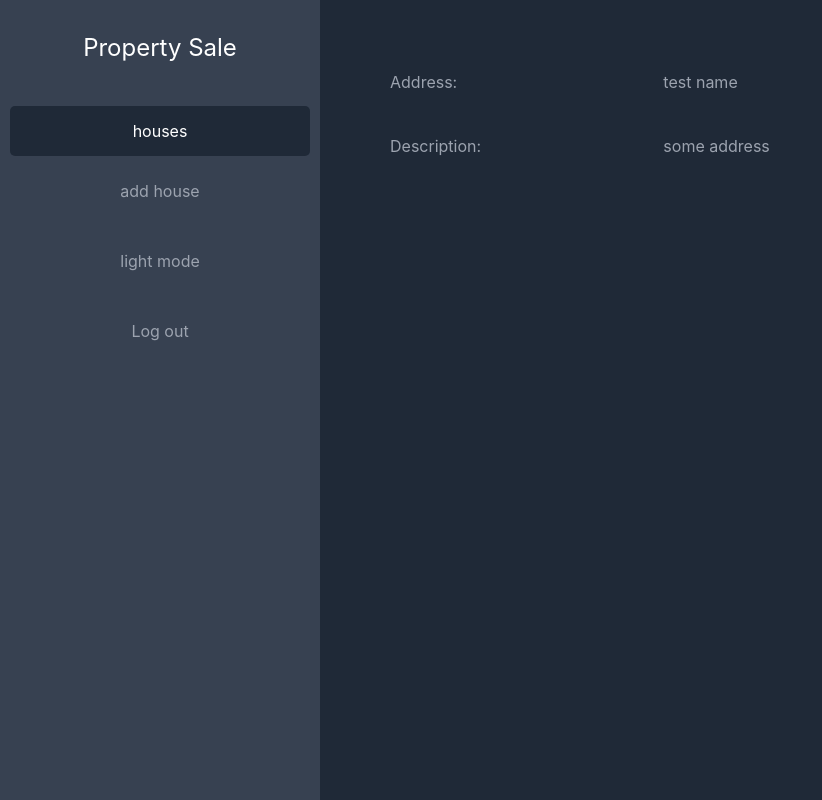
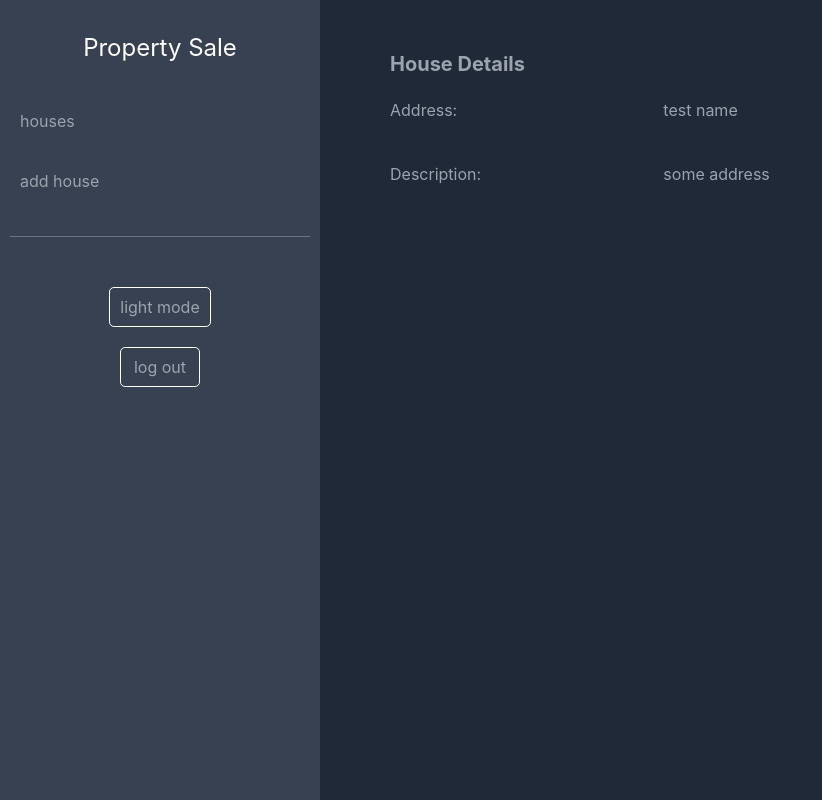
Before and after one commit to SajjadMashhadi/property-sale, a React (Vite) app: page /houses/1 in a window 1280 px wide. Shown: the whole page, without its empty margins (0-822 px from the left). Built offline with nearby package versions, Linux system fonts and the light colour scheme; data requests are answered from the project's data file.

Commit message:
add react leaflet to the project

```diff
--- a/data/db.json
+++ b/data/db.json
@@ -21,6 +21,18 @@
       "id": 2,
       "address": "test name 2",
       "description": "some address 2"
+    },
+    {
+      "address": "fdafasfed",
+      "description": "fsd dasf ds d fasdfsf se fwe fa ",
+      "phone": "4213421",
+      "id": 3
+    },
+    {
+      "address": "fsdf as fadsf sda fsa fds fsf",
+      "description": " sdfsa fdsf saf fdsaf daf asda",
+      "phone": "43214234324",
+      "id": 4
     }
   ]
 }
--- a/index.html
+++ b/index.html
@@ -4,6 +4,7 @@
     <meta charset="UTF-8" />
     <link rel="icon" type="image/svg+xml" href="/vite.svg" />
     <meta name="viewport" content="width=device-width, initial-scale=1.0" />
+
     <link
       rel="stylesheet"
       href="https://unpkg.com/leaflet@1.9.4/dist/leaflet.css"
--- a/src/components/addHouse.tsx
+++ b/src/components/addHouse.tsx
@@ -1,17 +1,20 @@
 import { useState } from "react";
 import Button from "./button";
+import Input from "./input";
+
+import { MapContainer, TileLayer, useMap, Marker, Popup } from "react-leaflet";
 
 interface house {
   address: string;
   description: string;
-  phone: number | undefined;
+  phone: string;
 }
 
 export default function AddHouse() {
   const [formData, setFormData] = useState<house>({
     address: "",
     description: "",
-    phone: undefined,
+    phone: "",
   });
 
   function handleSubmit(e: React.FormEvent<HTMLFormElement>) {
@@ -31,45 +34,48 @@ export default function AddHouse() {
   }
 
   return (
-    <div className="w-3/4 flex flex-col gap-[20px] p-[50px]">
+    <div className="overflow-auto w-3/4 flex flex-col gap-[20px] p-[50px]">
       <h1 className="font-bold text-xl w-full text-center">Add House</h1>
       <form
-        className="flex flex-col gap-[30px]"
+        className="flex flex-col gap-[30px] items-center  p-[50px]"
         onSubmit={(e) => handleSubmit(e)}
       >
-        <div>
-          <label htmlFor="address">Address: </label>
-          <input
-            onChange={(e) => handleChange(e)}
-            value={formData.address}
-            className="w-[300px] h-[30px] p-[10px] bg-inherit border-b-gray-200 focus:border-none focus-within:border-none"
-            type="text"
-            name="address"
-            placeholder="address"
+        <Input
+          type="text"
+          label="phone"
+          value={formData.phone}
+          handleChange={handleChange}
+        />
+        <Input
+          type="text"
+          label="address"
+          value={formData.address}
+          handleChange={handleChange}
+        />
+        <Input
+          type="text"
+          label="description"
+          value={formData.description}
+          handleChange={handleChange}
+        />
+
+        <MapContainer
+          style={{ height: "300px", width: "500px" }}
+          center={[51.505, -0.09]}
+          zoom={13}
+          scrollWheelZoom={false}
+        >
+          <TileLayer
+            attribution='&copy; <a href="https://www.openstreetmap.org/copyright">OpenStreetMap</a> contributors'
+            url="https://{s}.tile.openstreetmap.org/{z}/{x}/{y}.png"
           />
-        </div>
-        <div>
-          <label htmlFor="description">Description: </label>
-          <input
-            value={formData.description}
-            onChange={(e) => handleChange(e)}
-            className="w-[300px] h-[30px] p-[10px] bg-inherit border-b-gray-200 focus:border-none focus-within:border-none"
-            type="text"
-            name="description"
-            placeholder="description"
-          />
-        </div>
-        <div>
-          <label htmlFor="phone">Phone: </label>
-          <input
-            value={formData.phone}
-            onChange={(e) => handleChange(e)}
-            className="w-[300px] h-[30px] p-[10px] bg-inherit border-b-gray-200 focus:border-none focus-within:border-none"
-            type="text"
-            name="phone"
-            placeholder="phone"
-          />
-        </div>
+          <Marker position={[51.505, -0.09]}>
+            <Popup>
+              A pretty CSS3 popup. <br /> Easily customizable.
+            </Popup>
+          </Marker>
+        </MapContainer>
+
         <Button text="Add" />
       </form>
     </div>
--- a/src/components/button.tsx
+++ b/src/components/button.tsx
@@ -1,7 +1,14 @@
-export default function Button({ text }: { text: string }) {
+export default function Button({
+  text,
+  onClick,
+}: {
+  text: string;
+  onClick?: () => void;
+}) {
   return (
     <button
-      className="w-[80px] h-[40px] text-center rounded-[5px] border-solid border-black border-[1px] hover:bg-black hover:text-white dark:border-white dark:hover:bg-white dark:hover:text-black "
+      onClick={onClick ? () => onClick() : undefined}
+      className="min-w-[80px] w-fit px-[10px] h-[40px] text-center rounded-[5px] border-solid border-black border-[1px] hover:bg-black hover:text-white dark:border-white dark:hover:bg-white dark:hover:text-black "
       type="submit"
     >
       {text}
--- a/src/components/house.tsx
+++ b/src/components/house.tsx
@@ -21,6 +21,7 @@ export default function House() {
   if (house) {
     return (
       <div className="w-3/4 p-[50px]">
+        <h1 className="font-bold text-xl w-full pl-[20px]">House Details</h1>
         <DetailFiels title="Address" content={house.address} />
         <DetailFiels title="Description" content={house.description} />
       </div>
--- /dev/null
+++ b/src/components/input.tsx
@@ -0,0 +1,25 @@
+export default function Input({
+  type,
+  value,
+  label,
+  handleChange,
+}: {
+  type: string;
+  value: string | number | undefined;
+  label: string;
+  handleChange: (e: React.ChangeEvent<HTMLInputElement>) => void;
+}) {
+  return (
+    <div className="w-full flex flex-row justify-between items-center px-[50px]">
+      <label htmlFor={label}>{label}: </label>
+      <input
+        onChange={(e) => handleChange(e)}
+        value={value}
+        className="w-[300px] h-[30px] placeholder:text-gray-400 dark:placeholder:text-gray-600 bg-inherit border-b-[#a3a3a341] focus:border-b-gray-400 border-b border-solid focus:outline-none "
+        type={type}
+        name={label}
+        placeholder={label}
+      />
+    </div>
+  );
+}
--- a/src/components/sidebar.tsx
+++ b/src/components/sidebar.tsx
@@ -1,17 +1,18 @@
 import ThemeSwitch from "../components/themeSwitch";
 import { NavLink } from "react-router-dom";
+import Button from "./button";
 
 export default function Sidebar() {
   const logout = () => {};
   return (
-    <div className=" w-1/4 h-full flex flex-col gap-[20px] bg-gray-50 dark:bg-gray-700 p-[10px] pt-[30px]">
+    <div className=" w-1/4 h-full flex flex-col gap-[10px] bg-gray-50 dark:bg-gray-700 p-[10px] pt-[30px]">
       <h1 className="text-[24px] text-center dark:text-white">Property Sale</h1>
       <div className="flex flex-col gap-[10px] mt-[20px] ">
         <NavLink
-          to="/houses"
+          to="/"
           className={({ isActive }) =>
             [
-              "h-[50px] rounded-[5px] flex justify-center items-center ",
+              "h-[50px] rounded-[5px] flex pl-[10px] items-center ",
               isActive
                 ? "dark:bg-gray-800 bg-gray-700 dark:text-white text-white"
                 : "dark:hover:bg-gray-600 hover:bg-gray-200",
@@ -25,7 +26,7 @@ export default function Sidebar() {
           to="/addHouse"
           className={({ isActive }) =>
             [
-              "h-[50px] rounded-[5px] flex justify-center items-center ",
+              "h-[50px] rounded-[5px] flex pl-[10px] items-center ",
               isActive
                 ? "dark:bg-gray-800 bg-gray-700 dark:text-white text-white"
                 : "dark:hover:bg-gray-600 hover:bg-gray-200",
@@ -35,13 +36,11 @@ export default function Sidebar() {
           add house
         </NavLink>
       </div>
-      <ThemeSwitch />
-      <button
-        className="h-[50px] rounded-[5px] flex justify-center items-center dark:hover:bg-gray-600 hover:bg-gray-200"
-        onClick={() => logout()}
-      >
-        Log out
-      </button>
+      <hr className="border-gray-300 dark:border-gray-500 my-[20px]" />
+      <div className="flex flex-col gap-[20px] items-center mt-[20px]">
+        <ThemeSwitch />
+        <Button text="log out" onClick={logout} />
+      </div>
     </div>
   );
 }
--- a/src/components/themeSwitch.tsx
+++ b/src/components/themeSwitch.tsx
@@ -1,5 +1,6 @@
 import { useEffect } from "react";
 import { useLocalStorage } from "usehooks-ts";
+import Button from "./button";
 
 export default function ThemeSwitch() {
   const [theme, setTheme] = useLocalStorage("theme", "dark");
@@ -14,11 +15,9 @@ export default function ThemeSwitch() {
   };
 
   return (
-    <button
-      className="h-[50px] rounded-[5px] flex justify-center items-center dark:hover:bg-gray-600 hover:bg-gray-200"
-      onClick={() => handleToggle()}
-    >
-      {theme === "light" ? "dark" : "light"} mode
-    </button>
+    <Button
+      text={`${theme === "light" ? "dark" : "light"} mode`}
+      onClick={handleToggle}
+    />
   );
 }
--- a/src/main.tsx
+++ b/src/main.tsx
@@ -14,7 +14,7 @@ const router = createBrowserRouter([
     element: <App />,
     children: [
       {
-        path: "/houses",
+        path: "/",
         element: <Houses />,
       },
       {
```
Also changed, not shown: package.json (+8 -0 lines), 1 other file (tests, documents, lock files or other folders).
